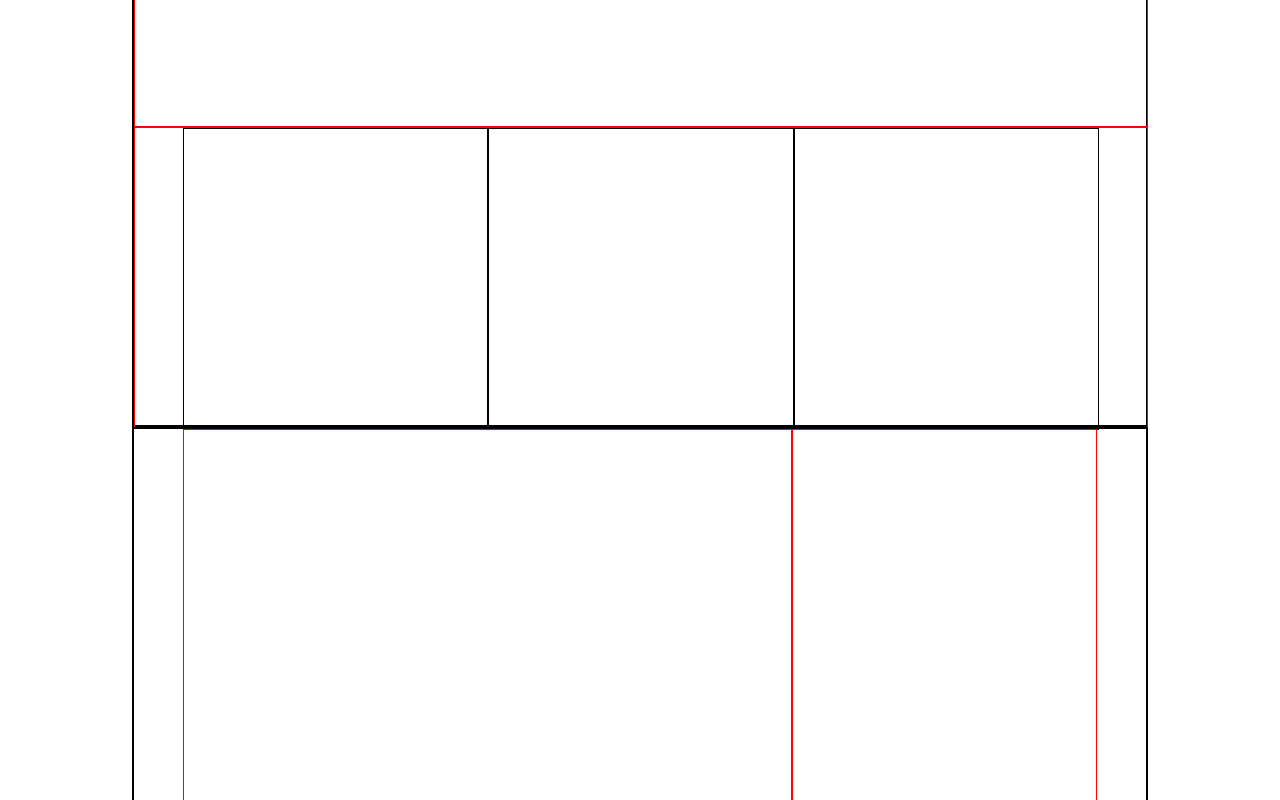
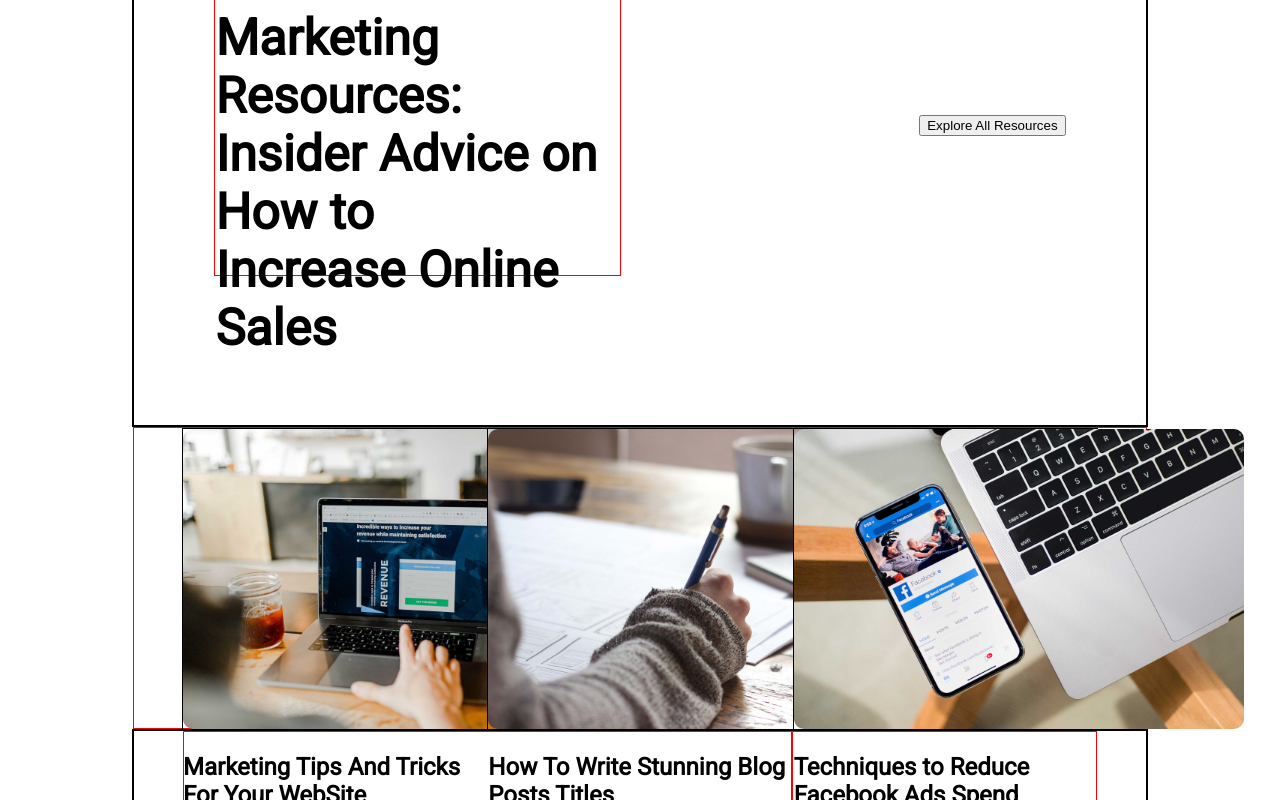
Before and after one commit to Simone-Corso/proj-html-vuejs, a Vue app: page / in a window 1280 px wide. Shown: the part 6900-7700 px from the top of the page. Built offline with nearby package versions, Linux system fonts and the light colour scheme.

Commit message:
completato la parte delle immagini marketing

```diff
--- a/src/components/MarketingAdviceComponent.vue
+++ b/src/components/MarketingAdviceComponent.vue
@@ -2,21 +2,39 @@
     <div class="main-marketing">
     <div class="container-marketing">
         <div class="container-title-btn">
+            <h1>
+                Marketing Resources: <br>
+                Insider Advice on How to <br>Increase Online Sales <br>
+            </h1>
+        </div>
+            <div class="container-btn">
+                <button class="btn-explore">
+                    Explore All Resources
+                </button>
+            </div>
+    </div>
 
-        </div>
         <div class="container-three-image">
             <div class="container-first-marketing">
-
+                <img src="/image/blog-posts-6.jpg" alt="" class="image-posts-6">
+                <h2>
+                    Marketing Tips And Tricks For Your WebSite
+                </h2>
             </div>
             <div class="container-two-marketing">
-
+                <img src="/image/blog-posts-5.jpg" alt="" class="image-posts-5">
+                <h2>
+                    How To Write Stunning Blog Posts Titles
+                </h2>
             </div>
             <div class="container-three-marketing">
-
-
+                <img src="/image/blog-posts-4.jpg" alt="" class="image-posts-4">
+                <h2>
+                    Techniques to Reduce Facebook Ads Spend
+                </h2>
             </div>
         </div>
-    </div>
+
 </div>
 </template>
 <script>
@@ -24,10 +42,12 @@ export default {
 
 }
 </script>
-<style +scoped>
+<style scoped>
     .main-marketing{
         display: flex;
     justify-content: center;
+    flex-direction: column;
+    align-items: center;
     }
 
 
@@ -35,17 +55,21 @@ export default {
         height: 600px;
         width: 80%;
         border: 2px solid black;
+        display: flex;
+        align-items: center;
 
     }
     .container-title-btn{
         height: 300px;
-        width: 100%;
+    width: 40%;
     border: 1px solid red;
+    margin-left: 5rem;
 }
+
 
     .container-three-image{
         height: 300px;
-        width: 100%;
+    width: 80%;
     border: 1px solid red;
     display: flex;
     justify-content: center;
@@ -70,4 +94,33 @@ export default {
 
     }
 
+    .btn-explore{
+        margin-left: auto;
+    }
+
+    .container-btn{
+        margin-left: auto;
+        margin-right: 5rem;
+    }
+
+    h1{
+        font-size: 50px;
+    }
+
+    .image-posts-6{
+        height: 100%;
+        border-radius: 10px;
+    }
+
+    .image-posts-5{
+        height: 100%;
+        border-radius: 10px;
+    }
+    .image-posts-4{
+        height: 100%;
+        border-radius: 10px;
+    }
+
+
+
 </style>
```
Also changed, not shown: public/image/blog-posts-4.jpg (added). Lines whose indentation alone changed are shown as unchanged.
